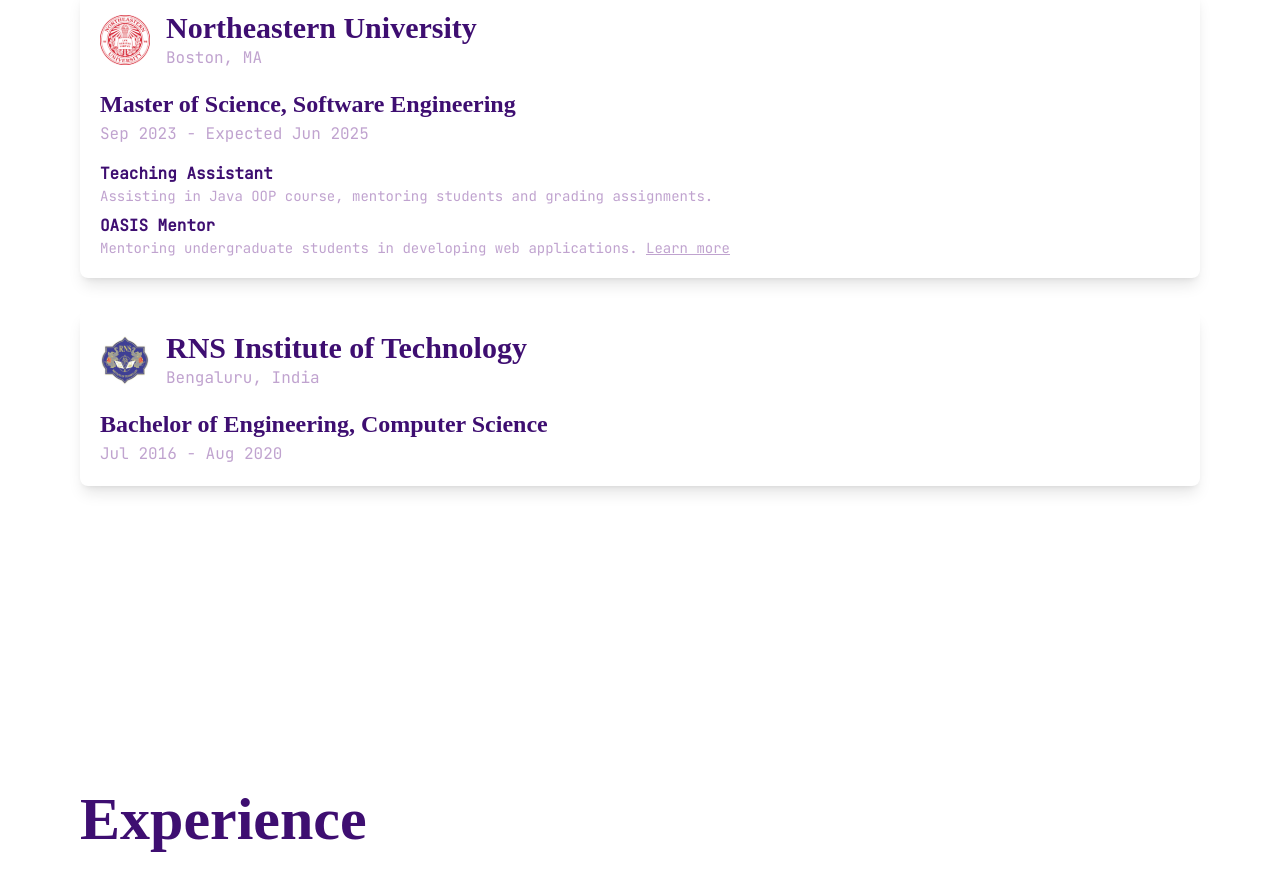
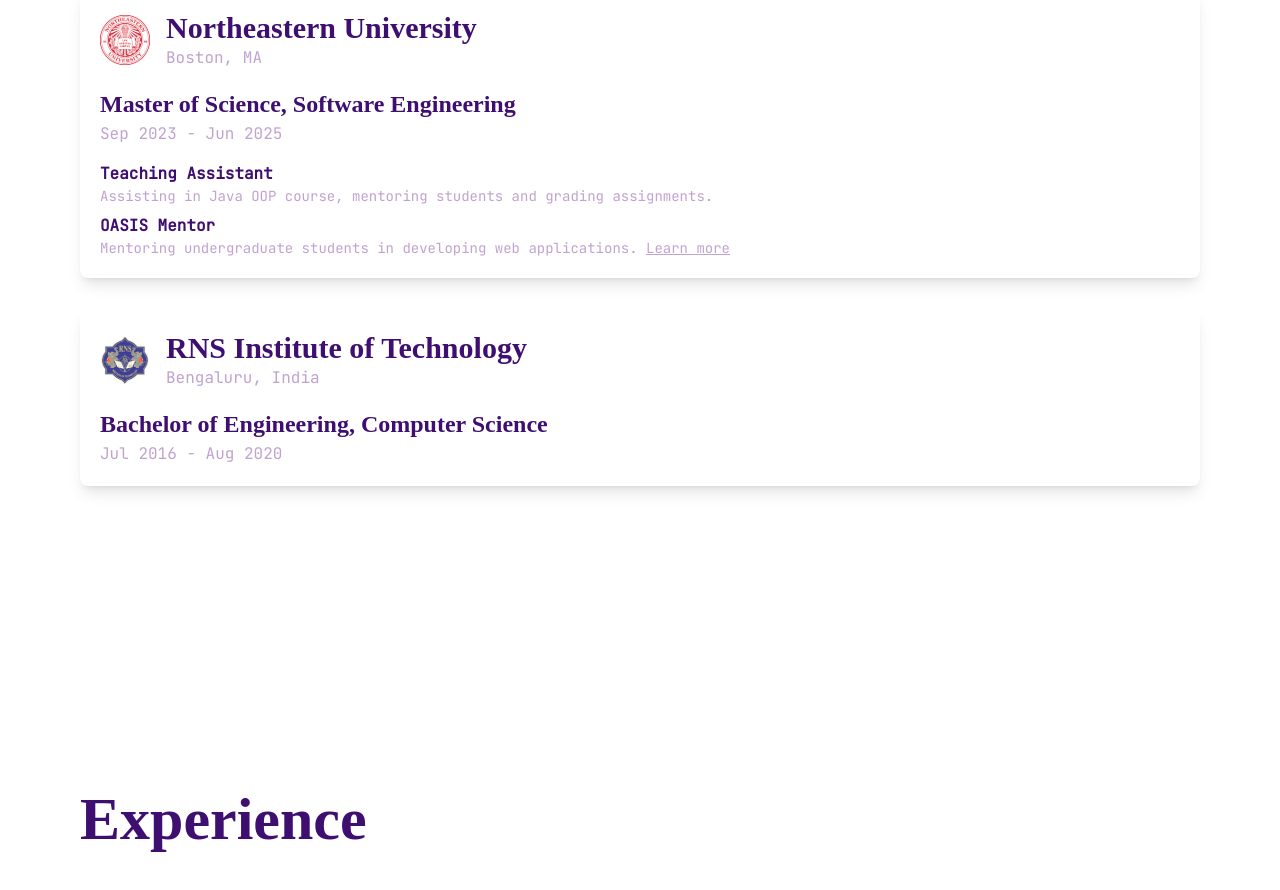
Before and after one commit to srishtirai/portfolio, a Next.js app: page / in a window 1280 px wide. Shown: the part 1960-2850 px from the top of the page. Built offline with nearby package versions, Linux system fonts and the light colour scheme; a web font is replaced by a local one.

Commit message:
Updated education

```diff
--- a/src/data/education.tsx
+++ b/src/data/education.tsx
@@ -6,7 +6,7 @@
       imgSrc: "/images/neu.svg",
       degree: "Master of Science, Software Engineering",
       location: "Boston, MA",
-      duration: "Sep 2023 - Expected Jun 2025",
+      duration: "Sep 2023 - Jun 2025",
       additionalDetails: [
         {
           title: "Teaching Assistant",
--- a/src/data/knowledge.json
+++ b/src/data/knowledge.json
@@ -18,7 +18,7 @@
             "institution": "Northeastern University",
             "degree": "Master of Science, Software Engineering Systems",
             "gpa": 3.8,
-            "years": "Aug 2023 - Expected Jun 2025",
+            "years": "Aug 2023 - Jun 2025",
             "key_coursework": [
                 "Object-Oriented Concepts (Java EE)",
                 "Enterprise Software Design",
--- a/src/data/resume.json
+++ b/src/data/resume.json
@@ -18,7 +18,7 @@
             "institution": "Northeastern University",
             "degree": "Master of Science, Software Engineering Systems",
             "gpa": 3.8,
-            "years": "Aug 2023 - Expected Jun 2025",
+            "years": "Aug 2023 - Jun 2025",
             "key_coursework": [
                 "Object-Oriented Concepts (Java EE)",
                 "Enterprise Software Design",
```
